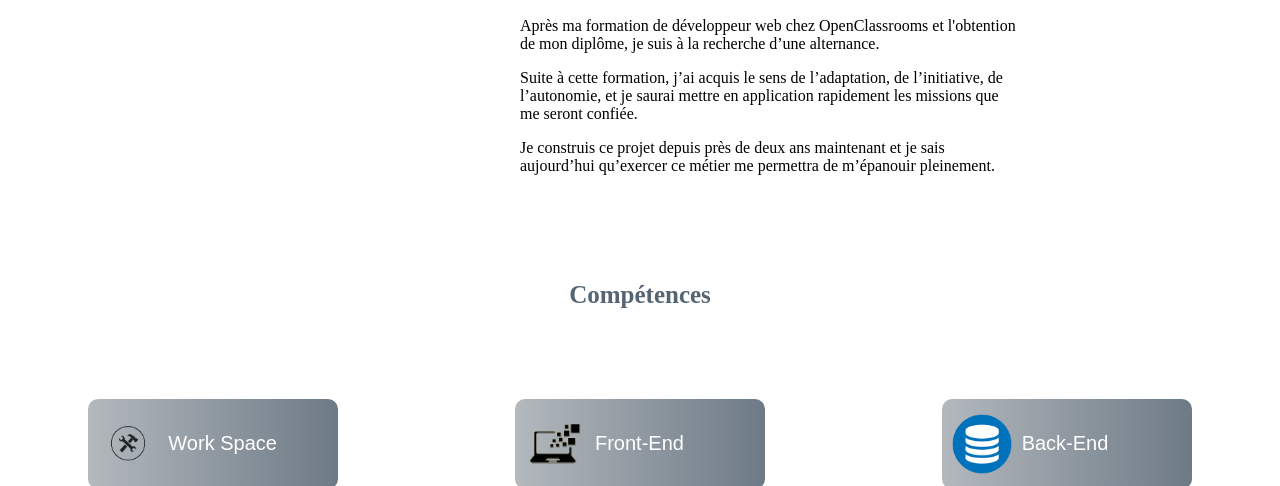
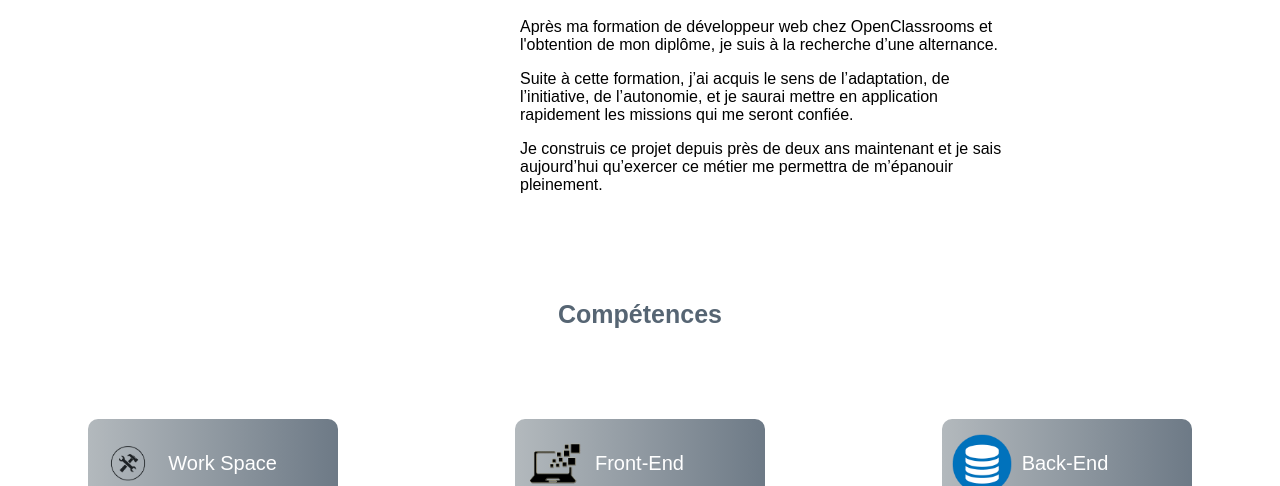
Before and after one commit to estebanxo/Portfolio, a plain HTML site: page index.html in a window 1280 px wide. Shown: the part 203-689 px from the top of the page. Drawn offline with Linux system fonts and the light colour scheme.

Commit message:
modification de la font et correction d'erreurs d'écritures

```diff
--- a/index.html
+++ b/index.html
@@ -28,7 +28,7 @@
             <article>
                 <h2>Esteban TEMPLIER</h2>
                 <p>Après ma formation de développeur web chez OpenClassrooms et l'obtention de mon diplôme, je suis à la recherche d’une alternance.</p>
-                <p>Suite à cette formation, j’ai acquis le sens de l’adaptation, de l’initiative, de l’autonomie, et je saurai mettre en application rapidement les missions que me seront confiée.</p>
+                <p>Suite à cette formation, j’ai acquis le sens de l’adaptation, de l’initiative, de l’autonomie, et je saurai mettre en application rapidement les missions qui me seront confiée.</p>
                 <p id="compétences1">Je construis ce projet depuis près de deux ans maintenant et je sais aujourd’hui qu’exercer ce métier me permettra de m’épanouir pleinement.</p>
             </article>
         </div>
--- a/style.css
+++ b/style.css
@@ -6,6 +6,7 @@ body {
     margin: 0;
     max-width: 1800px;
     margin: auto;
+    font-family: "Overpass", sans-serif;
 }
 main {
     position: relative;
@@ -285,7 +286,6 @@ button:hover {
     color: white;
     cursor: pointer;
     font-size: 1.5625rem;
-    font-family: "Overpass", sans-serif;
     transition: 0.5s;
 }
 .hoverCard p {
```
